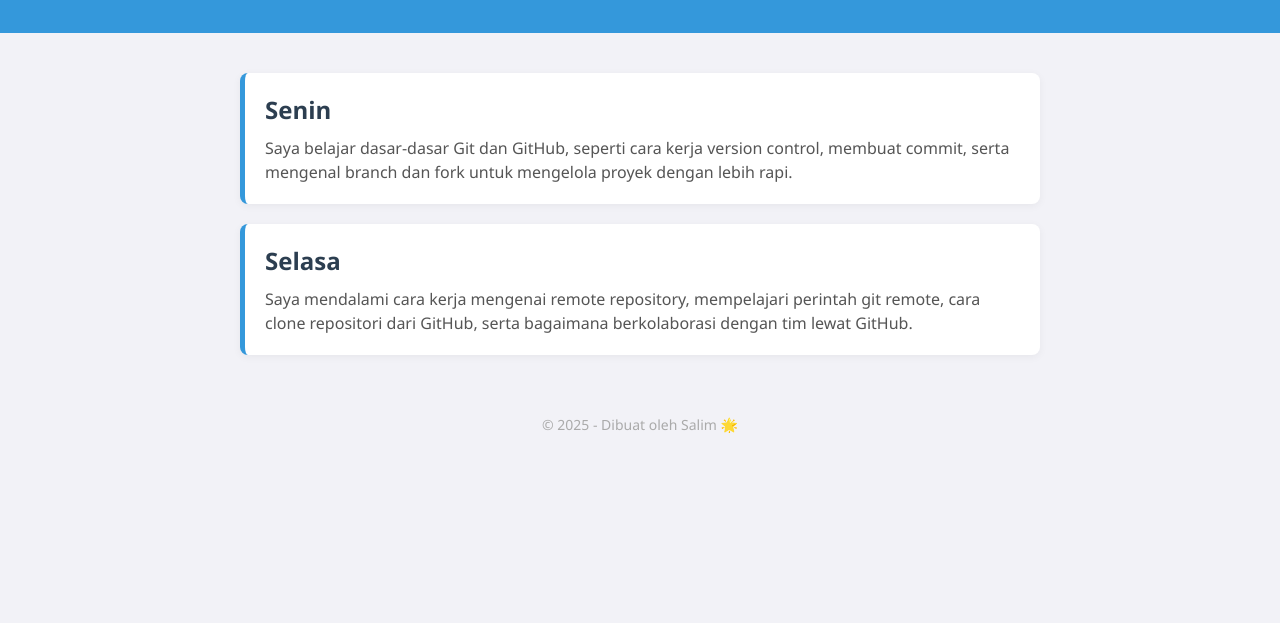
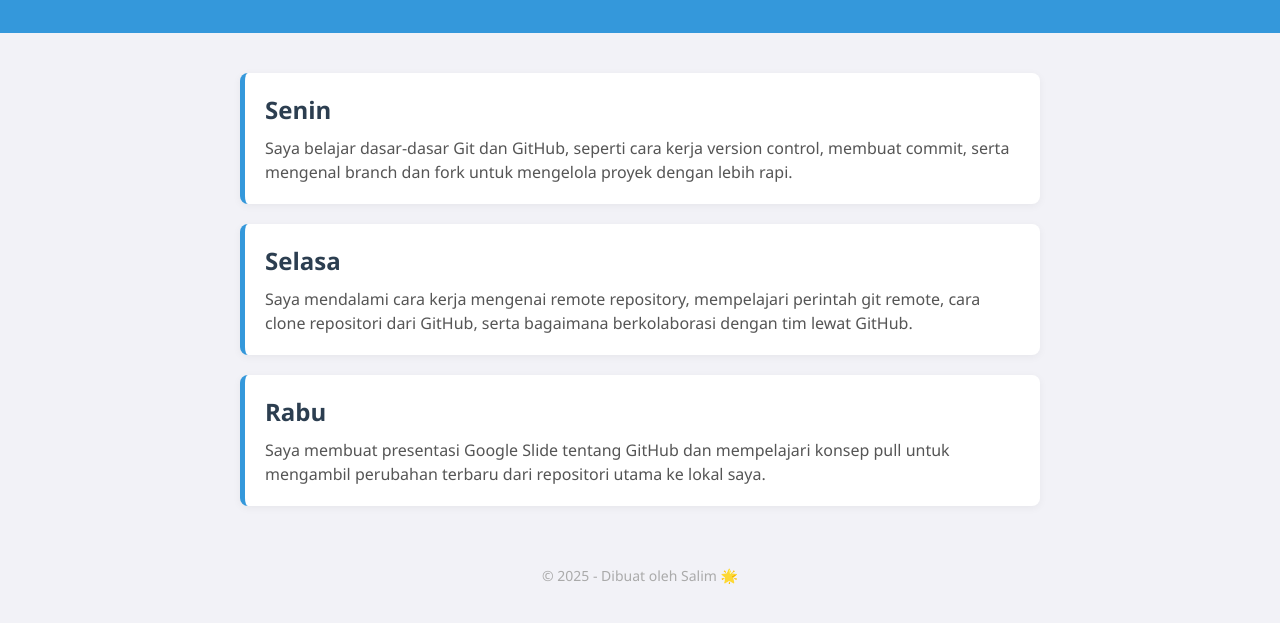
Before and after one commit to JamesonStar/Biodata, a plain HTML site: page Activities.html in a window 1280 px wide. Shown: the part 131-754 px from the top of the page. Drawn offline with Linux system fonts and the light colour scheme.

Commit message:
Hari Rabu

```diff
--- a/Activities.html
+++ b/Activities.html
@@ -77,6 +77,11 @@
     <p>Saya mendalami cara kerja mengenai remote repository, mempelajari perintah git remote, cara clone repositori dari GitHub, serta bagaimana berkolaborasi dengan tim lewat GitHub.</p>
   </div>
 
+  <div class="day-card">
+    <h2>Rabu</h2>
+    <p>Saya membuat presentasi Google Slide tentang GitHub dan mempelajari konsep pull untuk mengambil perubahan terbaru dari repositori utama ke lokal saya.</p>
+  </div>
+
 </div>
 
 <footer>
```
